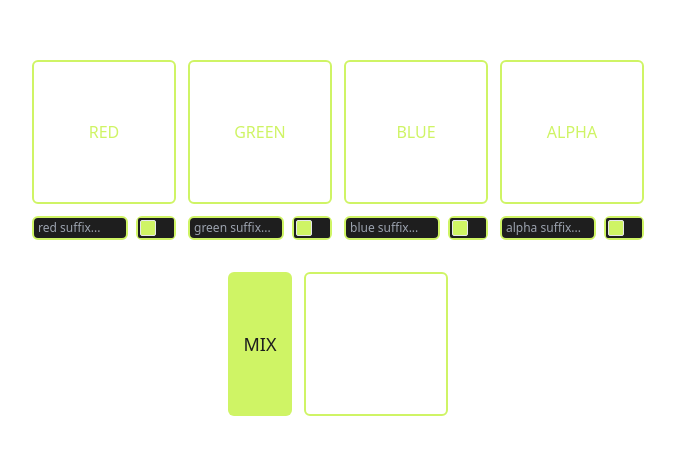
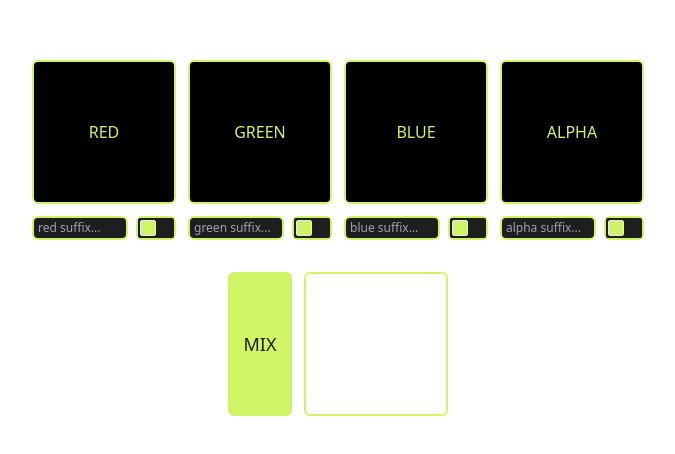
Before and after one commit to juninholiveira/channel-mixer, a React (Create React App) app: page / in a window 1280 px wide. Shown: the part 162-616 px from the top of the page, without its empty margins (302-977 px from the left). Built offline with nearby package versions, Linux system fonts and the light colour scheme.

Commit message:
feat: bg color of input

```diff
--- a/src/components/InputChannel.tsx
+++ b/src/components/InputChannel.tsx
@@ -3,6 +3,7 @@ import { useDropzone } from "react-dropzone"
 
 import { FileArrowUp, FileX } from "phosphor-react"
 
+import TestingImage from "../T_RockyGround_4K_Roughness.jpg"
 import { TChannel } from "../types/types"
 
 interface IInputChannelProps {
@@ -12,6 +13,7 @@ interface IInputChannelProps {
 export default function InputChannel({ channel }:IInputChannelProps) {
 
 	const [isWhite, setIsWhite] = useState(false)
+	const [imageFile, setImageFile] = useState(false)
 
 	function handleSwitch() {
 		setIsWhite(!isWhite)
@@ -50,7 +52,9 @@ export default function InputChannel({ channel }:IInputChannelProps) {
 		<div id="input-channel" className="flex flex-col gap-3 w-36">
 			<div id="image-input" {...getRootProps()}
 				className={
-					"w-full h-36 border-2 rounded-md flex items-center justify-center"
+					"w-full h-36 border-2 rounded-md flex items-center justify-center relative"
+					+ " " +
+					(isWhite ? "bg-zinc-200" : "bg-black")
 					+ " " +
 					(isDragAccept ? "drag-accept" : isDragReject ? "drag-reject" : "neutral")
 				}
@@ -63,6 +67,11 @@ export default function InputChannel({ channel }:IInputChannelProps) {
 							<FileX color="#DA0000" weight="regular" size={32}/> :
 							<p className="text-light-accent text-base">{channel.toUpperCase()}</p>
 				}
+				<div className="absolute -z-10 m-0">
+					{
+						imageFile ? <img src={TestingImage} alt="image" /> : <></>
+					}
+				</div>
 			</div>
 			<div id="bottom" className="flex flex-row gap-2">
 				<textarea id="channel-suffix"
--- /dev/null
+++ b/src/custom.d.ts
@@ -0,0 +1,4 @@
+declare module "*.jpg";
+declare module "*.png";
+declare module "*.jpeg";
+declare module "*.gif";
```
Also changed, not shown: 1 other file (tests, documents, lock files or other folders).
